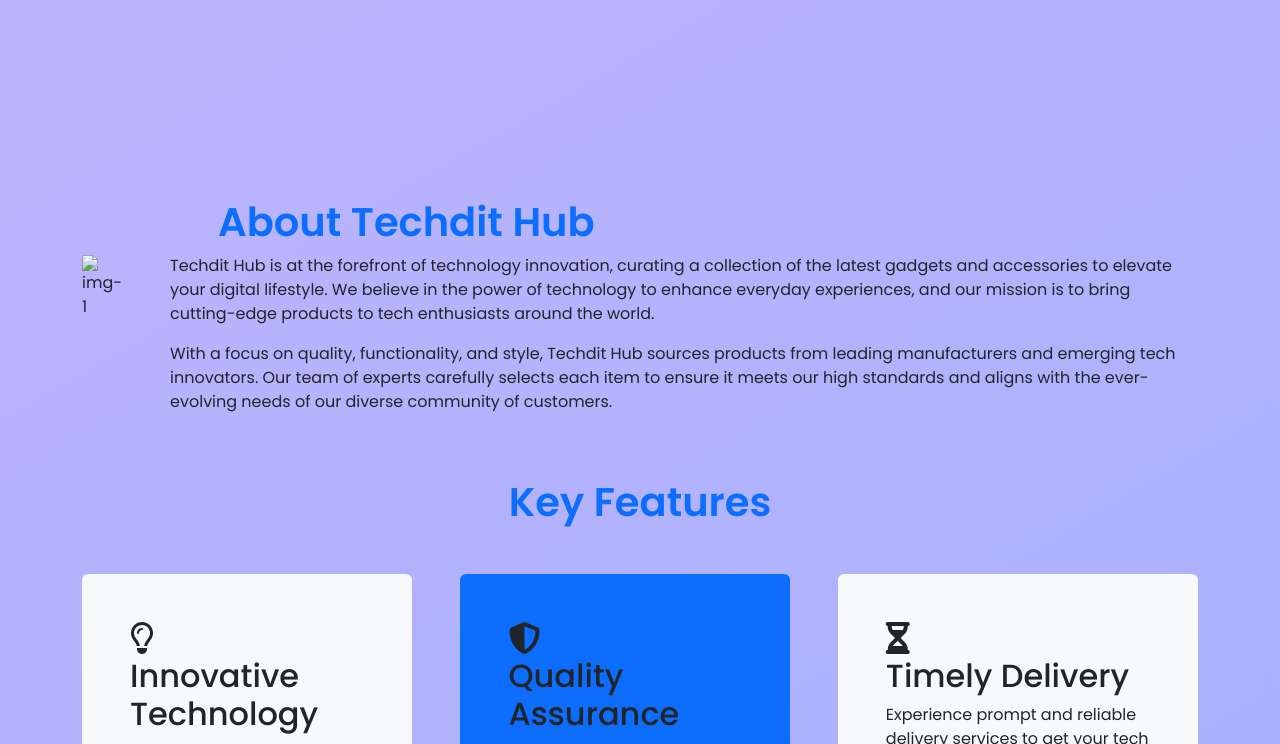
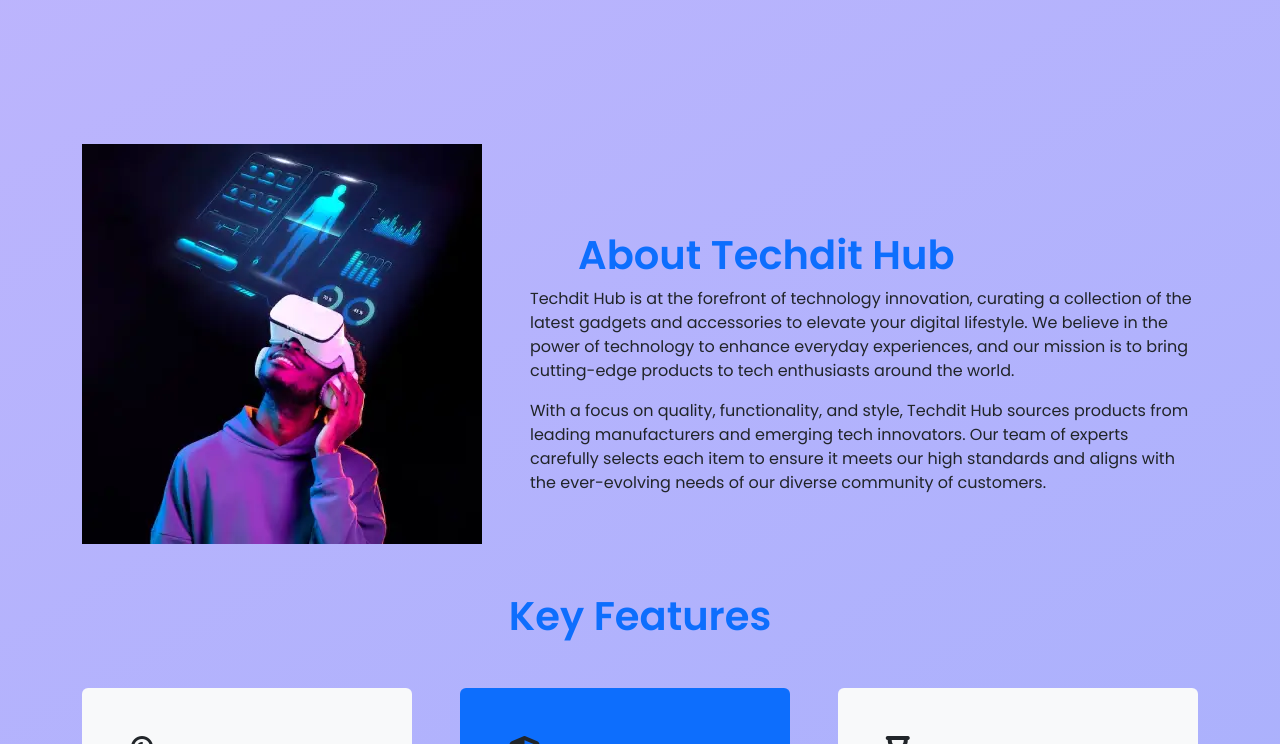
Before and after one commit to Manikantasakalabakthula/Techdit, a plain HTML site: page index.html in a window 1280 px wide. Shown: the part 750-1494 px from the top of the page. Drawn offline with nearby package versions, Linux system fonts and the light colour scheme; the site is published under a folder, as on GitHub Pages, so addresses that start at the root find nothing; a web font is replaced by a local one.

Commit message:
Update index.html

```diff
--- a/index.html
+++ b/index.html
@@ -68,7 +68,7 @@
 
         <section class=" container d-flex gap-5 justify-content-center align-items-center" id="about">
             <aside class="mt-5 pt-5">
-                <img class="image" src="/assets/img-1.webp" alt="img-1">
+                <img class="image" src="assets/img-1.webp" alt="img-1">
             </aside>
 
             <article class="">
```
